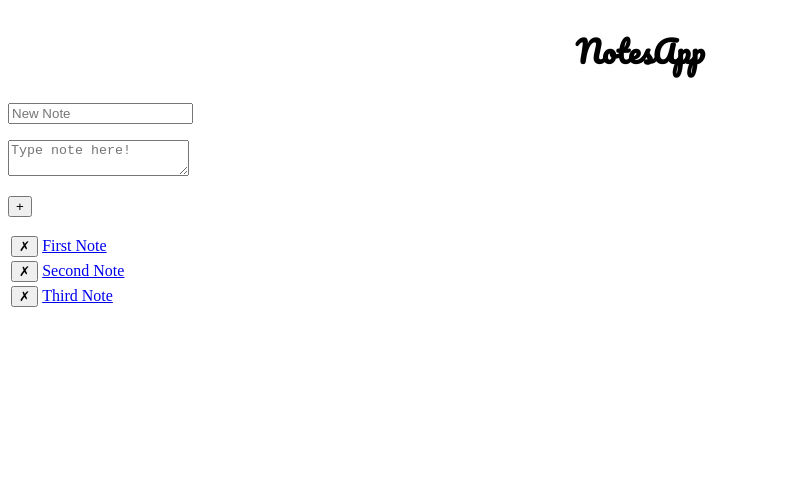
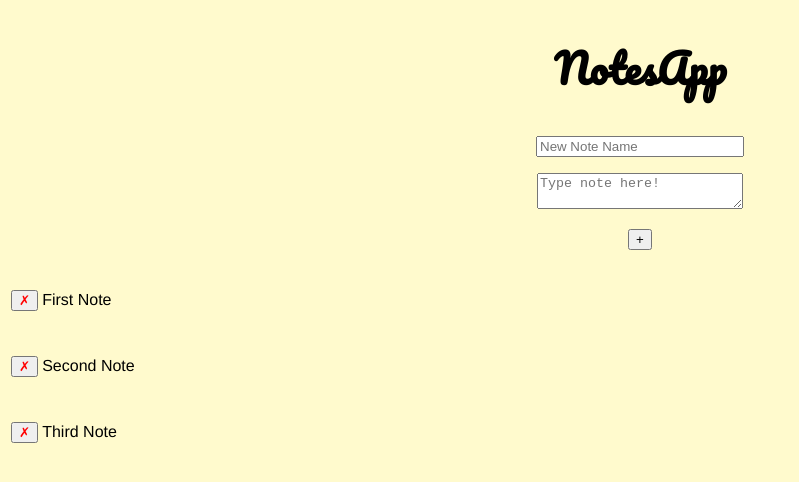
Before and after one commit to ssatyal/notes, a plain HTML site: page index.html in a window 1280 px wide. Shown: the whole page, without its empty margins (0-799 px from the left). Drawn offline with nearby package versions, Linux system fonts and the light colour scheme; some packages are replaced by stand-ins of ours.

Commit message:
css, background color, fonts, and alignments

```diff
--- a/index.html
+++ b/index.html
@@ -4,6 +4,7 @@
     <meta charset="utf-8">
     <title>Notes App</title>
     <link rel="stylesheet" type="text/css" href="http://fonts.googleapis.com/css?family=Pacifico" />
+    <link href="https://fonts.googleapis.com/css?family=Arimo" rel="stylesheet">
     <link rel="stylesheet" type="text/css" href="style.css"/>
     <script src="https://ajax.googleapis.com/ajax/libs/angularjs/1.5.7/angular.min.js"></script>
     <script src="https://cdnjs.cloudflare.com/ajax/libs/angular-ui-router/0.3.1/angular-ui-router.min.js"></script>
@@ -13,22 +14,22 @@
   <body>
   <h2>NotesApp</h2>
   <div data-ng-controller="notes_controller as vm">
-    <div colspan="1">
-        <input type="text" data-ng-model="vm.note.name" placeholder="New Note" id="notename"/>
+    <div colspan="1" id="createArea">
+        <input type="text" data-ng-model="vm.note.name" placeholder="New Note Name" id="notename"/>
         <p><textarea type="text" data-ng-model="vm.note.content" placeholder="Type note here!" id="notecontent"></textarea></p>
         <p><button data-ng-click="vm.create()">&plus;</button></p>
     </div>
-    <table data-ng-table="notesTable">
+    <table>
       <tr data-ng-repeat="note in vm.notes track by $index">
-        <td>
+        <td class="deleteButtons">
           <button data-ng-click="vm.destroy(note)">&cross;</button>
         </td>
-        <td>
+        <td class="noteNames">
           <div ng-click="vm.expand(note)">
             <a href="#">{{note.name}}</a>
           </div>
         </td>
-        <td>
+        <td class="noteContents">
           <div ng-show="note.showfull">
               <textarea rows="4" cols="50">{{note.content}}</textarea>
           </div>
--- a/style.css
+++ b/style.css
@@ -1,5 +1,34 @@
+body {
+  background-color: lemonchiffon;
+  font-family: "Arimo", sans-serif;
+}
 h2 {
   font-family: "Pacifico", cursive;
-  font-size: 30px;
+  font-size: 40px;
   text-align: center;
 }
+td.noteNames{
+  height: 62px;
+  text-decoration: none;
+  /*border-right: 2px solid #4B4E7F;*/
+}
+td a {
+  color: black;
+  text-decoration: none;
+}
+td.noteNames:visited {
+  color: black;
+}
+td button {
+  color: red;
+}
+.noteContents textarea{
+  resize: none;
+  width: 500px;
+}
+#createArea {
+  text-align: center;
+}
+#createArea input, #createArea textarea {
+  width: 200px;
+}
```
